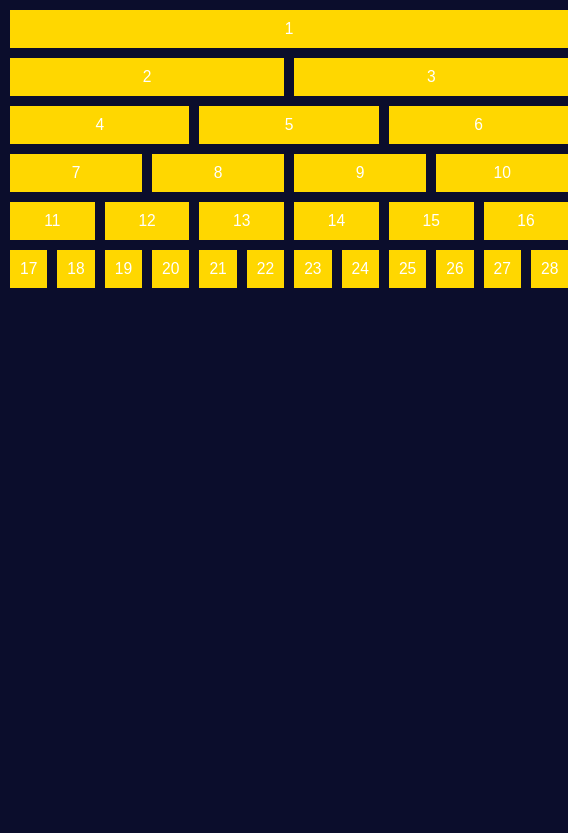
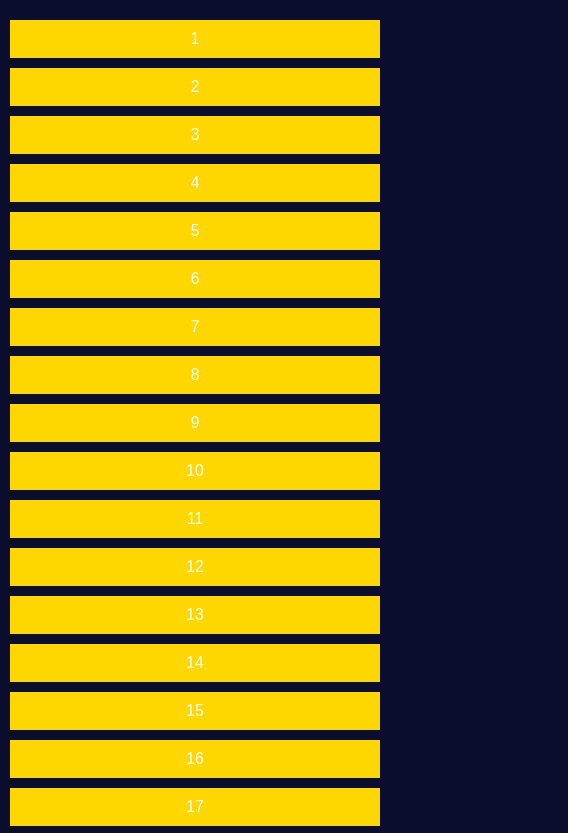
Before and after one commit to harisdev-netizen/grid-gallery-layout, a plain HTML site: page 02 - Grid Layout/index.html in a window 390 px wide. Shown: the top 833 px of the page, 568 px wide, since content can reach past the window. Drawn offline with Linux system fonts and the light colour scheme.

Commit message:
style: MEDIA QUERY
added media query for screen 480, small screens

```diff
--- a/02 - Grid Layout/css/style.css
+++ b/02 - Grid Layout/css/style.css
@@ -24,6 +24,7 @@ body {
   grid-template-columns: repeat(12, 1fr);
   grid-template-rows: repeat(6, 1fr);
   grid-gap: 10px;
+
 }
 
 .box:nth-child(1) {
@@ -158,3 +159,13 @@ body {
     grid-column: span 1;
   }
 }
+
+@media screen and (max-width: 480px) {
+  .grid {
+    display: block;
+  }
+
+  .box {
+    margin: 10px 0;
+  }
+}
```
Also changed, not shown: 02 - Grid Layout/assets/images/desktop-preview.png (added), 02 - Grid Layout/assets/images/mobile-preview.png (added), 02 - Grid Layout/assets/images/tablet-preview.png (added), 1 other file.
